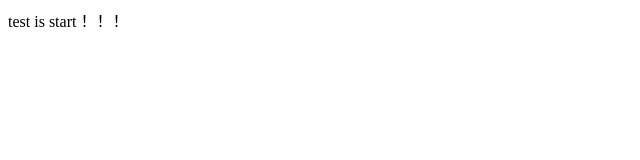
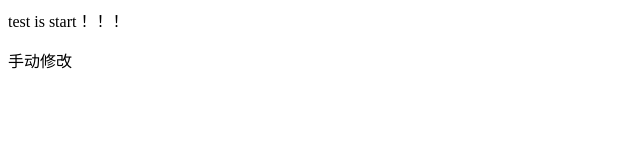
Before and after one commit to Gentle01/vscode, a plain HTML site: page index.html in a window 1280 px wide. Shown: the whole page, without its empty margins (0-640 px from the left). Drawn offline with Linux system fonts and the light colour scheme.

Commit message:
Update index.html
手动修改

```diff
--- a/index.html
+++ b/index.html
@@ -9,6 +9,7 @@
 
 <body>
     <span>test  is  start！！！</span>
+    <p>手动修改</p>
 </body>
 
 </html>
```
